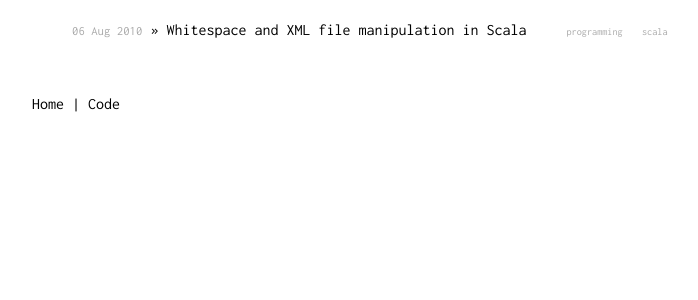
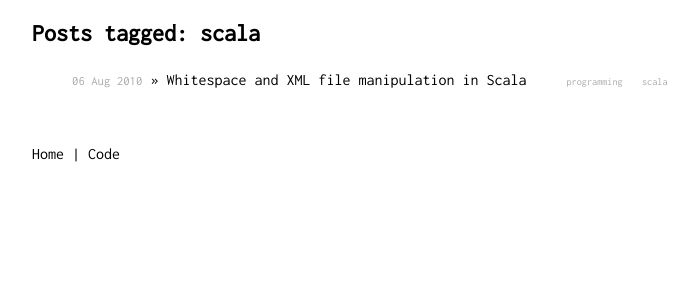
Before and after one commit to flaviusb/flaviusb.github.com, a Jekyll site: the page built from tags/scala.html, in a window 1280 px wide. Shown: the top 300 px of the page, without its empty margins (64-762 px from the left). Built offline with Jekyll 4.4.1, drawn with Linux system fonts in a browser that asks for light colours; Markdown is read by kramdown in place of the engine named in the settings.

Commit message:
Automatic commit of autogenerated tag pages.

```diff
--- a/tags/programming.html
+++ b/tags/programming.html
@@ -18,6 +18,7 @@ tag: programming
     <meta http-equiv="content-type" content="application/xhtml+xml; charset=utf-8" />
   </head>
   <body>
+    <h2>Posts tagged: {{ page.tag }}</h2>
     <ul class="posts">
     {% for post in site.posts %}
     {% if post.tags contains page.tag %}
--- a/tags/scala.html
+++ b/tags/scala.html
@@ -18,6 +18,7 @@ tag: scala
     <meta http-equiv="content-type" content="application/xhtml+xml; charset=utf-8" />
   </head>
   <body>
+    <h2>Posts tagged: {{ page.tag }}</h2>
     <ul class="posts">
     {% for post in site.posts %}
     {% if post.tags contains page.tag %}
```
